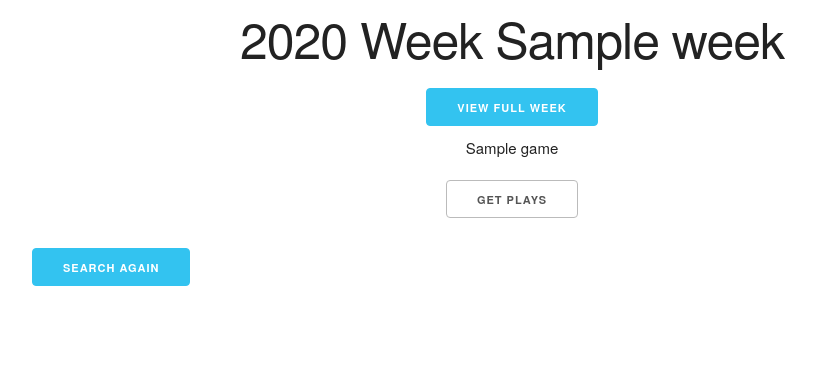
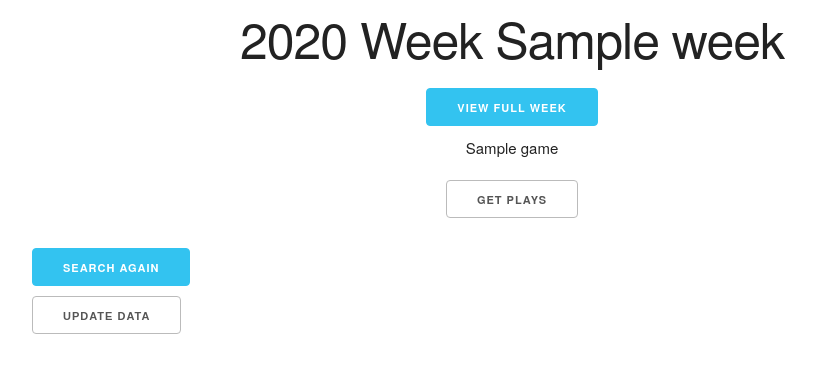
Before and after one commit to SuperRonJon/NFLScores, a Flask app: template templates/week.html in a window 1280 px wide. Shown: the top 373 px of the page, without its empty margins (128-944 px from the left). Run offline with Flask 2, Linux system fonts and the light colour scheme; the template is opened without the code that fills it: most values are stand-ins (such as "Sample title", 1, 10 or a date in 2020).

Commit message:
Add ability to update match and week data

```diff
--- a/app.py
+++ b/app.py
@@ -1,6 +1,6 @@
 import re
 
-from flask import Flask, jsonify, request, render_template
+from flask import Flask, jsonify, request, render_template, redirect
 from pymongo import MongoClient
 import NFLScores as nfl
 
@@ -36,6 +36,16 @@ def week_matches():
     return render_template('week.html', games=games, year=year, week=week, title=title)
 
 
+@app.route('/update_week/<year>/<week>', methods=['POST'])
+def update_week(year, week):
+    query = {'year': year, 'week': week}
+    db.weekdata.delete_many(query)
+
+    info = nfl.get_week_info(year, week)
+    db.weekdata.insert_one(info)
+    return redirect("/week?year={}&week={}".format(year, week))
+
+
 @app.route('/match/<gameid>')
 def game_scores(gameid):
     query = {'game_id': gameid}
@@ -59,6 +69,24 @@ def game_scores(gameid):
     title = '{} vs {}'.format(game['info']['team1'], game['info']['team2'])
 
     return render_template('match.html', game=game, title=title)
+
+
+@app.route('/update_match/<gameid>', methods=['POST'])
+def update_match(gameid):
+    if request.method == 'POST':
+        query = {'game_id': gameid}
+        db.game_data.delete_many(query)
+
+        game = dict()
+        game['game_id'] = gameid
+        game['scores'] = nfl.get_match_scores(gameid)
+        try:
+            game['info'] = nfl.get_match_info(gameid)
+        except ValueError:
+            pass
+        db.gamedata.insert_one(game)
+
+        return redirect('/match/' + str(gameid))
 
 
 @app.route('/full_week/<year>/<week>')
--- a/templates/match.html
+++ b/templates/match.html
@@ -9,5 +9,8 @@
         {% endfor %}
     </ul>
     <a href="/" class='button button-primary'>Search Again</a>
+    <form action="/update_match/{{ game['game_id'] }}" method="post">
+        <button class="button">Update Plays</button>
+    </form>
 </div>
 {% endblock %}
--- a/templates/week.html
+++ b/templates/week.html
@@ -14,5 +14,8 @@
     {% endfor %}
     </div>
     <a href="/" class='button button-primary'>Search Again</a>
+    <form action="/update_week/{{ year }}/{{ week }}" method="post">
+        <button class="button">Update Data</button>
+    </form>
 </div>
 {% endblock %}
```
